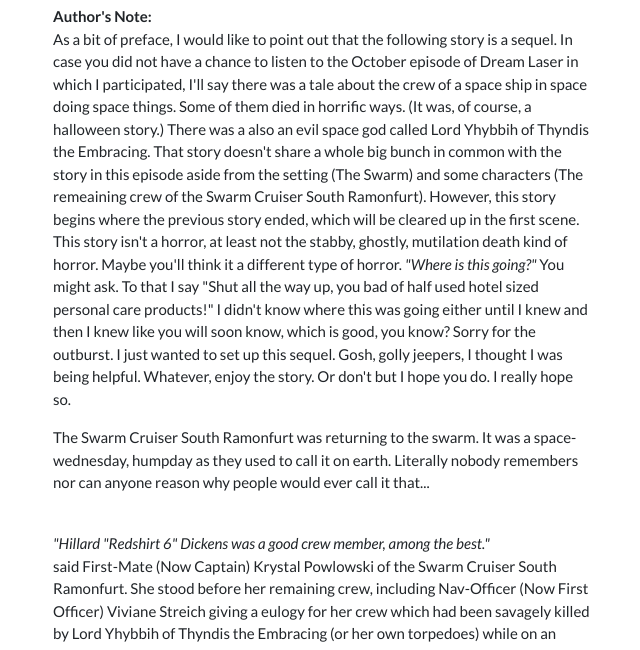
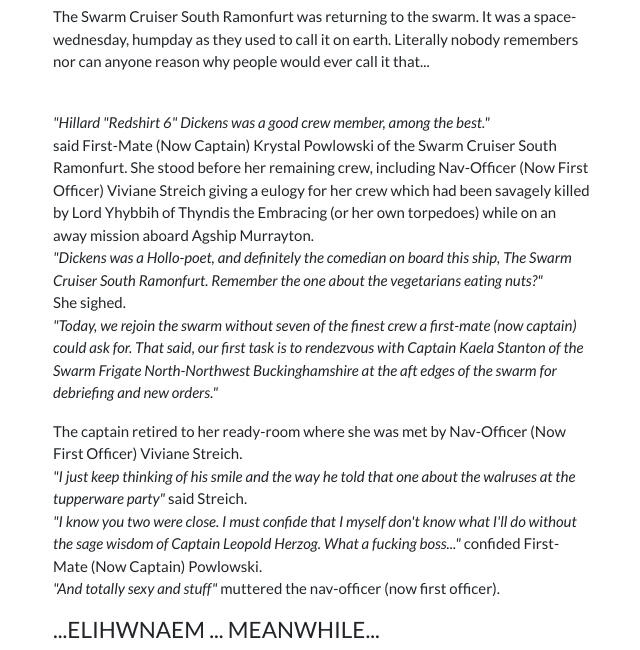
Before and after one commit to danieljstout/the_swarm, a plain HTML site: page index.html in a window 1280 px wide. Shown: the part 118-768 px from the top of the page, without its empty margins (317-957 px from the left). Drawn offline with Linux system fonts and the light colour scheme.

Commit message:
remove authors note

```diff
--- a/index.html
+++ b/index.html
@@ -9,11 +9,11 @@
 <body>
   <div style="max-width: 540px; margin: auto; width: 50%;">
     <h1 class="title">The Swarm Part-2: Beaurocracy In Space</h1>
-    <b>Author's Note:</b>
+    <!-- <b>Author's Note:</b>
     <p class="preface">As a bit of preface, I would like to point out that the following story is a sequel. In case you did not have a chance to listen to the October episode of Dream Laser in which I participated, I'll say there was a tale about the crew of a space ship in space doing space things. Some of them died in horrific ways. (It was, of course, a halloween story.) There was a also an evil space god called Lord Yhybbih of Thyndis the Embracing.
   That story doesn't share a whole big bunch in common with the story in this episode aside from the setting (The Swarm) and some characters (The remeaining crew of the Swarm Cruiser South Ramonfurt). However, this story begins where the previous story ended, which will be cleared up in the first scene. This story isn't a horror, at least not the stabby, ghostly, mutilation death kind of horror. Maybe you'll think it a different type of horror.
   <i>"Where is this going?"</i> You might ask. To that I say "Shut all the way up, you bad of half used hotel sized personal care products!" I didn't know where this was going either until I knew and then I knew like you will soon know, which is good, you know?
-  Sorry for the outburst. I just wanted to set up this sequel. Gosh, golly jeepers, I thought I was being helpful. Whatever, enjoy the story. Or don't but I hope you do. I really hope so.</p>
+  Sorry for the outburst. I just wanted to set up this sequel. Gosh, golly jeepers, I thought I was being helpful. Whatever, enjoy the story. Or don't but I hope you do. I really hope so.</p> -->
     <p class="preface">The Swarm Cruiser South Ramonfurt was returning to the swarm. It was a space-wednesday, humpday as they used to call it on earth. Literally nobody remembers nor can anyone reason why people would ever call it that...</p></br>
     <p class="partA"><i>"Hillard "Redshirt 6" Dickens was a good crew member, among the best."</i></br> said First-Mate (Now Captain) Krystal Powlowski of the Swarm Cruiser South Ramonfurt. She stood before her remaining crew, including Nav-Officer (Now First Officer) Viviane Streich giving a eulogy for her crew which had been savagely killed by Lord Yhybbih of Thyndis the Embracing (or her own torpedoes) while on  an away mission aboard Agship Murrayton.</br> <i>"Dickens was a Hollo-poet, and definitely the comedian on board this ship, The Swarm Cruiser South Ramonfurt. Remember the one about the vegetarians eating nuts?"</i></br> She sighed. </br><i>"Today, we rejoin the swarm without seven of the finest crew a first-mate (now captain) could ask for. That said, our first task is to rendezvous with Captain Kaela Stanton of the Swarm Frigate North-Northwest Buckinghamshire at the aft edges of the swarm for debriefing and new orders."</i></p>
     <p class="partA">The captain retired to her ready-room where she was met by Nav-Officer (Now First Officer) Viviane Streich.
```
